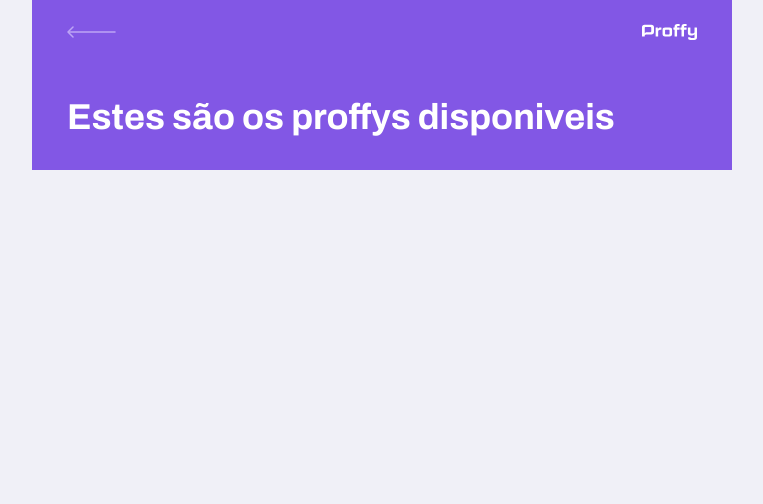
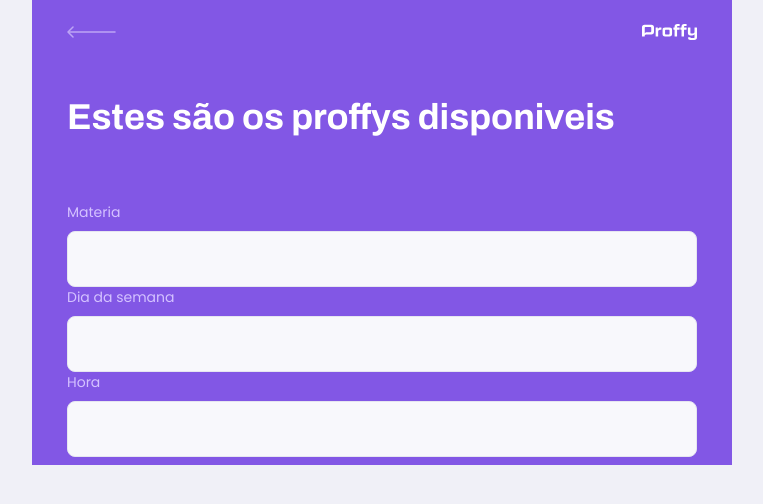
Before and after one commit to PabloSSena/ProjetoProfy, a React (Create React App) app: page /study in a window 1280 px wide. Shown: the top 504 px of the page, without its empty margins (258-1021 px from the left). Built offline with nearby package versions, Linux system fonts and the light colour scheme.

Commit message:
Css inicio teacher list

```diff
--- a/src/Components/PageHeader/index.tsx
+++ b/src/Components/PageHeader/index.tsx
@@ -0,0 +1,29 @@
+import React from 'react';
+import { Link } from 'react-router-dom';
+import logoImg from '../../Assets/images/logo.svg';
+import backIcon from '../../Assets/images/icons/back.svg';
+
+interface PageHeaderProps{
+    title:string;
+}
+
+const PageHeader:React.FC<PageHeaderProps> = (props) => {
+    return(
+    <header className="page-header">
+            <div className="top-bar-container">
+                    <Link to="/">
+                        <img src={backIcon} alt="Voltar"/>
+                    </Link>
+                    <img src={logoImg} alt=""/>
+                </div>
+
+                <div className="header-content">
+                    <strong>{props.title}</strong>
+            </div>
+
+            {props.children}
+    </header>
+    );
+}
+
+export default PageHeader;
--- a/src/Pages/TeacherForm/index.tsx
+++ b/src/Pages/TeacherForm/index.tsx
@@ -1,8 +1,11 @@
 import React from 'react';
+import PageHeader from '../../Components/PageHeader';
 
 function TeacherForm(){
     return(
-        <h1>TeachersForms</h1>
+        <div id="page-teacher-form" className="container">
+        <PageHeader title="Que incrivel que você quer dar aulas"/>
+    </div>
     )
 }
 
--- a/src/Pages/TeacherList/index.tsx
+++ b/src/Pages/TeacherList/index.tsx
@@ -1,25 +1,30 @@
 import React from 'react';
-import { Link } from 'react-router-dom';
-import logoImg from '../../Assets/images/logo.svg';
-import backIcon from '../../Assets/images/icons/back.svg';
+import PageHeader from '../../Components/PageHeader'
+
 import './styles.css';
 
 function TeacherList(){
     return(
         <div id="page-teacher-list" className="container">
-            <header className="page-header">
-                <div className="top-bar-container">
-                    <Link to="/">
-                        <img src={backIcon} alt="Voltar"/>
-                    </Link>
-                    <img src={logoImg} alt=""/>
-                </div>
+            <PageHeader title ="Estes são os proffys disponiveis">
+                <form id="search-teachers">
 
-                <div className="header-content">
-                    <strong>Estes são os proffys disponiveis</strong>
-                </div>
-            </header>
+                    <div className="input-block">
+                        <label htmlFor="subject">Materia</label>
+                        <input type="text" id="subject"/>
+                    </div>
 
+                    <div className="input-block">
+                        <label htmlFor="week-day">Dia da semana</label>
+                        <input type="text" id="week-day"/>
+                    </div>
+
+                    <div className="input-block">
+                        <label htmlFor="time">Hora</label>
+                        <input type="text" id="time"/>
+                    </div>
+                </form>
+            </PageHeader>
         </div>
     )
 }
--- a/src/Pages/TeacherList/styles.css
+++ b/src/Pages/TeacherList/styles.css
@@ -43,3 +43,50 @@
     line-height: 4.2rem;
     color:var(--color-title-in-primary);
 }
+
+#search-teachers{
+    margin-top: 3.2rem;
+}
+
+#search-teachers{
+    color: var(--color-text-in-primary);
+}
+
+#search-teachers .input-block{
+    position: relative;
+}
+
+#search-teachers .input-block label{
+    font-size: 1.4rem;
+    display: flex;
+    margin-left: 5%;
+}
+
+#search-teachers .input-block input{
+    width: 90%;
+    height: 5.6rem;
+    margin-top: 0.8rem;
+    margin-left: 5%;
+    border-radius: 0.8rem;
+    background-color: var(--color-input-background);
+    border: 1px solid var(--color-line-in-white);
+    outline: 0;
+    padding:0 1.6rem;
+    font: 1.6rem Archivo;
+
+}
+
+#search-teachers:last-child{
+    margin-bottom: 0.8rem;
+}
+
+#search-teachers .input-block:focus-within::after{
+    width:80%;
+    height: 2px;
+    content: '';
+    background: var(--color-primary-light);
+    position: absolute;
+    left: 4.6rem;
+    right: 4.6rem;
+    bottom: 0;
+}
```
